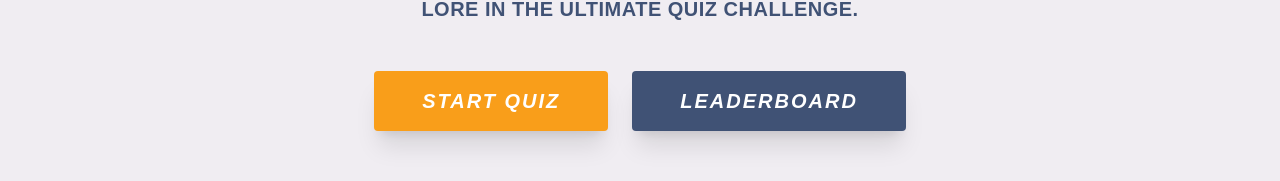
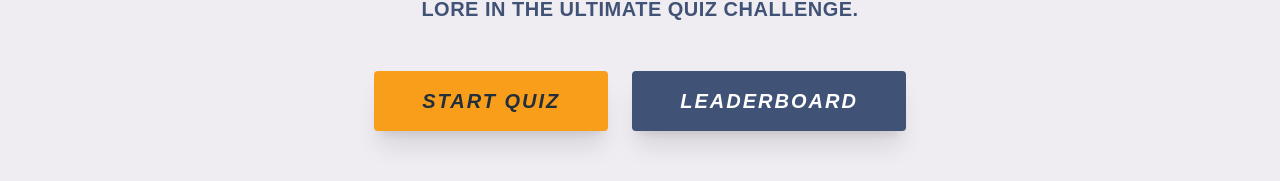
Before and after one commit to carsonmdd/inf-124-overwatch-quiz, a Next.js app: page / in a window 1280 px wide. Shown: the part 421-602 px from the top of the page. Built offline with nearby package versions, Linux system fonts and the light colour scheme; no server answers.

Commit message:
fix: darken text color & remove aria attribute

```diff
--- a/src/app/page.tsx
+++ b/src/app/page.tsx
@@ -15,7 +15,7 @@ export default function Home() {
 				<div className="flex flex-col sm:flex-row gap-4 sm:gap-6 justify-center">
 					<Link
 						href="/quiz"
-						className="px-8 sm:px-12 py-3 sm:py-4 bg-ow-orange text-white text-base sm:text-xl font-black uppercase italic tracking-widest rounded-sm hover:bg-orange-600 transition-all transform hover:scale-105 shadow-xl"
+						className="px-8 sm:px-12 py-3 sm:py-4 bg-ow-orange text-ow-dark-blue text-base sm:text-xl font-black uppercase italic tracking-widest rounded-sm hover:bg-orange-600 transition-all transform hover:scale-105 shadow-xl"
 					>
 						Start Quiz
 					</Link>
--- a/src/components/profile/Achievements.tsx
+++ b/src/components/profile/Achievements.tsx
@@ -91,7 +91,6 @@ const Achievements = ({
 						</div>
 
 						<span
-							aria-label={a.isAchieved ? 'Earned' : 'Locked'}
 							className={`shrink-0 w-7 h-7 rounded-full flex items-center justify-center ${
 								a.isAchieved
 									? 'bg-green-500 text-white'
```
